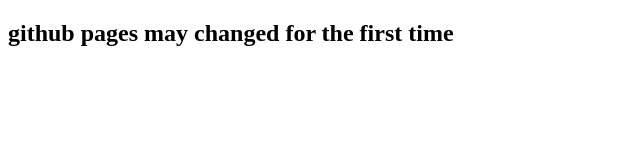
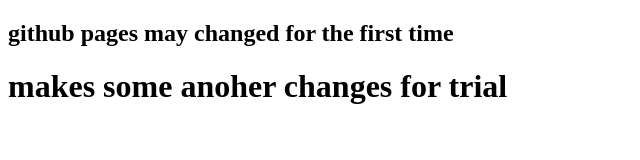
Before and after one commit to shahriar460/personal-portfolio, a plain HTML site: page index.html in a window 1280 px wide. Shown: the whole page, without its empty margins (0-640 px from the left). Drawn offline with Linux system fonts and the light colour scheme.

Commit message:
add another heading 1 into htmlfile

```diff
--- a/index.html
+++ b/index.html
@@ -9,5 +9,6 @@
 </head>
 <body>
     <h2>github pages may changed for the first time</h2>
+    <h1>makes some anoher changes for trial </h1>
 </body>
 </html>
```
